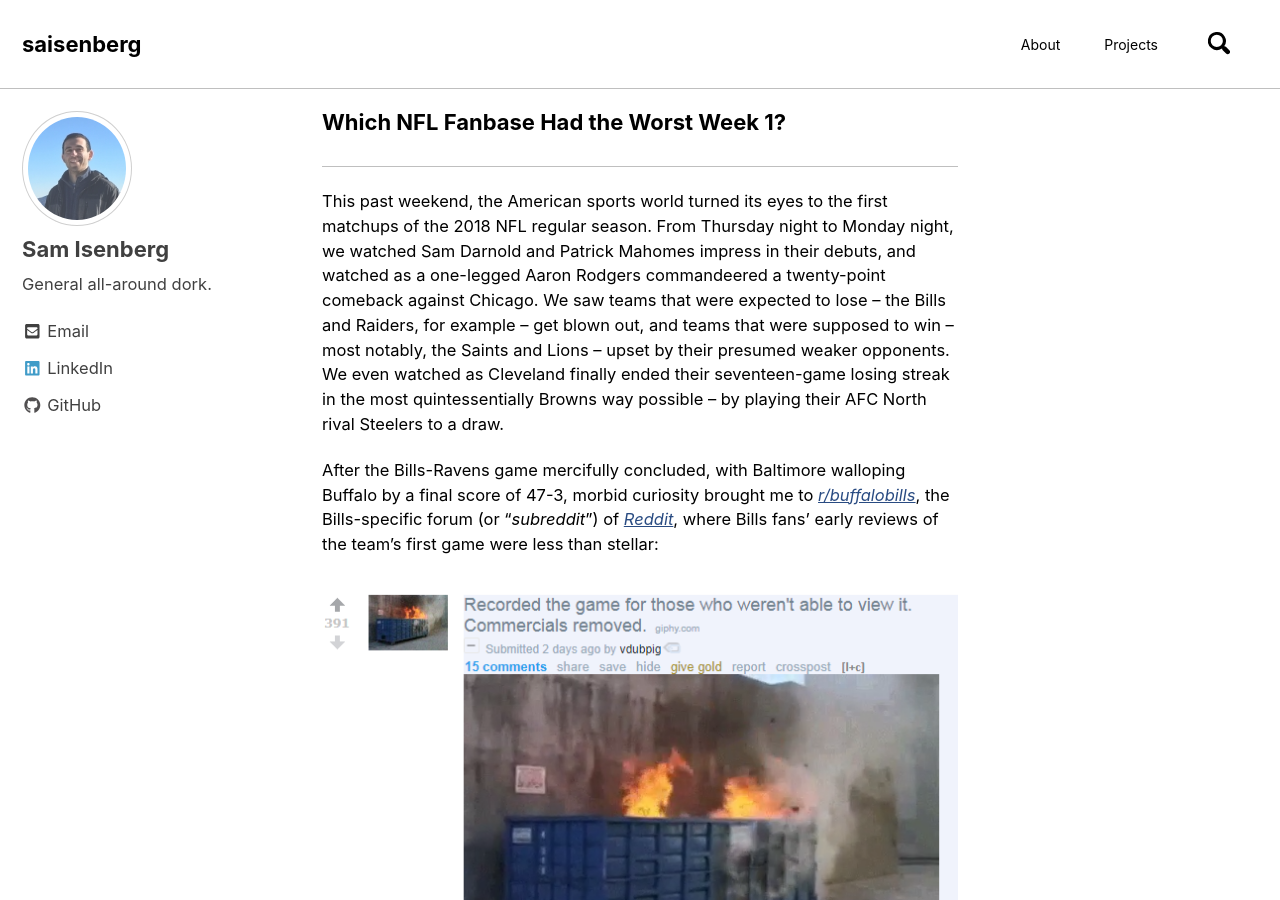
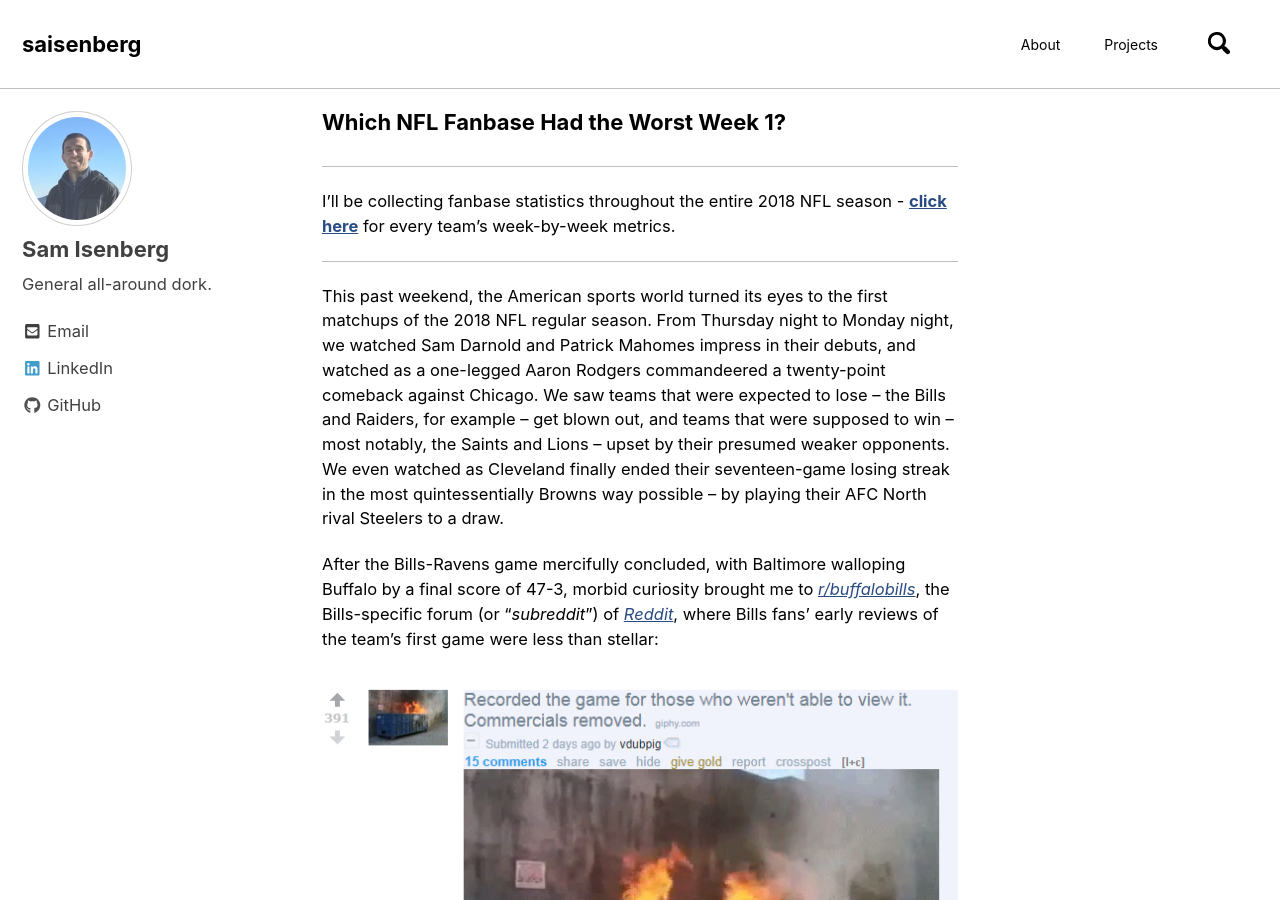
Before and after one commit to saisenberg/saisenberg.github.io, a Jekyll site: the page built from _posts/2018-09-13-nfl-week1.md, in a window 1280 px wide and 900 px high. Built offline with Jekyll 4.4.1, drawn with Linux system fonts in a browser that asks for light colours; nearby versions of some CDN libraries.

Commit message:
See changelog 0.27

```diff
--- a/CHANGELOG (SI).txt
+++ b/CHANGELOG (SI).txt
@@ -1,4 +1,7 @@
 CHANGELOG
+
+0.27
+- added google sheets link to nfl-week1 post
 
 0.26
 - updated world-progress excerpt
--- a/_config.yml
+++ b/_config.yml
@@ -19,7 +19,7 @@
 title                    : "saisenberg"
 title_separator          : "|"
 name                     : "Sam Isenberg"
-description              : ""
+description              : " "
 url                      : # the base hostname & protocol for your site e.g. "https://mmistakes.github.io"
 baseurl                  : # the subpath of your site, e.g. "/blog"
 repository               : # GitHub username/repo-name e.g. "mmistakes/minimal-mistakes"
--- a/_posts/2018-09-13-nfl-week1.md
+++ b/_posts/2018-09-13-nfl-week1.md
@@ -6,6 +6,9 @@
 
 ---
 <hr>
+I'll be collecting fanbase statistics throughout the entire 2018 NFL season - [**click here**](https://docs.google.com/spreadsheets/d/17FIBsCmEbSYLDrcfK-z7y5cVPAKAWOQPi5a4kl3gCoE/edit?usp=sharing) for every team's week-by-week metrics.
+<hr>
+
 This past weekend, the American sports world turned its eyes to the first matchups of the 2018 NFL regular season. From Thursday night to Monday night, we watched Sam Darnold and Patrick Mahomes impress in their debuts, and watched as a one-legged Aaron Rodgers commandeered a twenty-point comeback against Chicago. We saw teams that were expected to lose – the Bills and Raiders, for example – get blown out, and teams that were supposed to win – most notably, the Saints and Lions – upset by their presumed weaker opponents. We even watched as Cleveland finally ended their seventeen-game losing streak in the most quintessentially Browns way possible – by playing their AFC North rival Steelers to a draw.
 
 After the Bills-Ravens game mercifully concluded, with Baltimore walloping Buffalo by a final score of 47-3, morbid curiosity brought me to [*r/buffalobills*](https://www.reddit.com/r/buffalobills/), the Bills-specific forum (or “*subreddit*”) of [*Reddit*](https://reddit.com), where Bills fans’ early reviews of the team’s first game were less than stellar:
```
